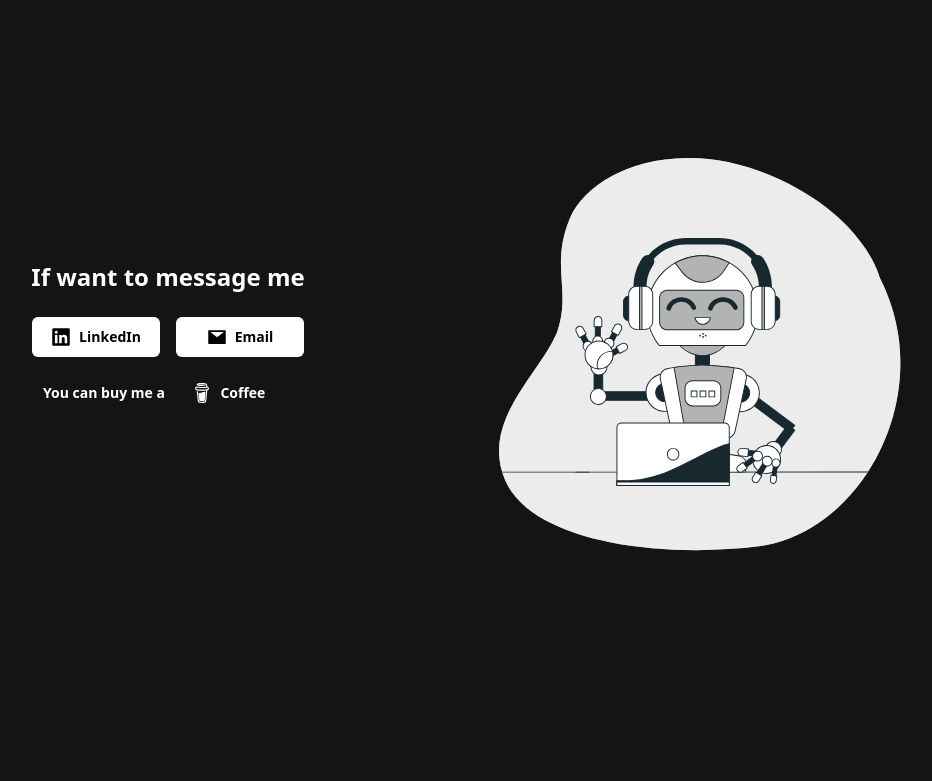
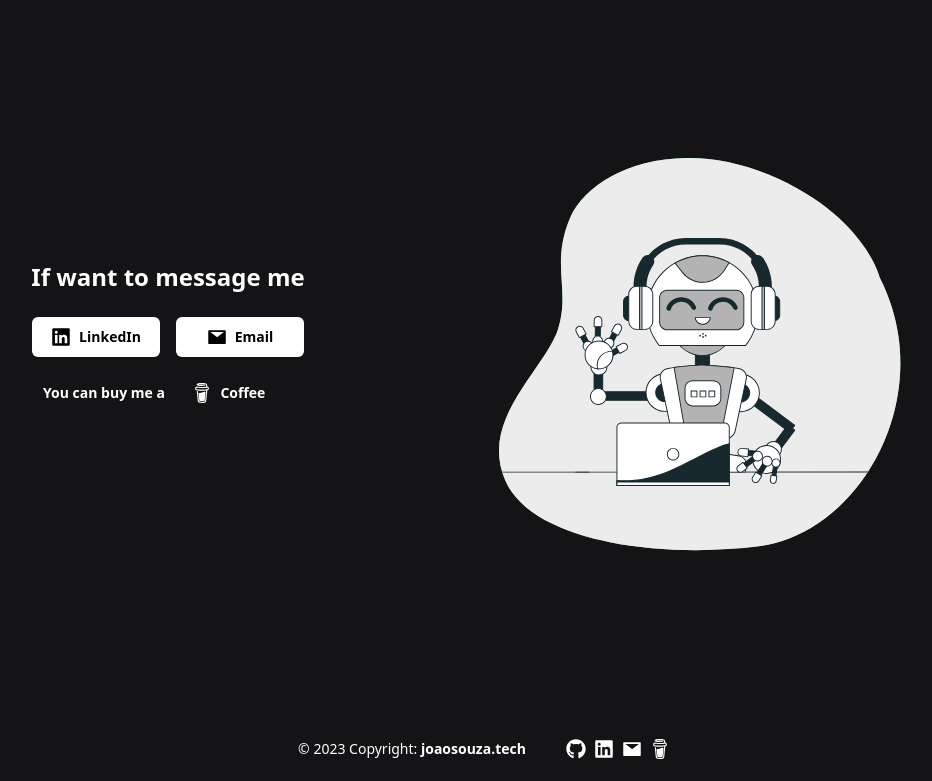
Before and after one commit to lordjoaosouza/portfolio, a Next.js app: page / in a window 1280 px wide. Shown: the part 1443-2224 px from the top of the page, without its empty margins (152-1084 px from the left). Before the commit the page ends 2000 px from the top, so only its background shows below. Built offline with nearby package versions, Linux system fonts and the light colour scheme.

Commit message:
Adding Footer

```diff
--- a/src/components/Contact.tsx
+++ b/src/components/Contact.tsx
@@ -8,7 +8,7 @@ export default function Contact() {
     <>
       <div
         id='contact'
-        className='flex flex-col text-white text-center justify-center items-center lg:flex-row mt-20 my-0 sm:my-40 mb-20 sm:mb-0'
+        className='flex flex-col text-white text-center justify-center items-center lg:flex-row mt-20 my-0 sm:my-40 mb-20 sm:mb-40'
       >
         <div className='flex flex-col w-1/2 max-w-xs sm:max-w-md items-center mb-10'>
           <h1 className='flex text-xl sm:text-2xl font-bold mb-6'>If want to message me</h1>
@@ -16,7 +16,7 @@ export default function Contact() {
             <Button
               icon={<FaLinkedin />}
               text='LinkedIn'
-              link='https://www.linkedin.com/in/lordjoaosouza/'
+              link='https://www.linkedin.com/in/lordjoaosouza'
               target='_blank'
             />
             <Button icon={<AiFillMail />} text='Email' link='mailto:contact@joaosouza.tech' />
@@ -26,7 +26,7 @@ export default function Contact() {
             <Button
               icon={<SiBuymeacoffee />}
               text='Coffee'
-              link='https://www.buymeacoffee.com/lordjoaosouza '
+              link='https://www.buymeacoffee.com/lordjoaosouza'
               target='_blank'
               where='1'
             />
--- /dev/null
+++ b/src/components/Footer.tsx
@@ -0,0 +1,32 @@
+import { FaGithub } from 'react-icons/fa'
+import { FaLinkedin } from 'react-icons/fa'
+import { AiFillMail } from 'react-icons/ai'
+import { SiBuymeacoffee } from 'react-icons/si'
+import FooterIcon from './FooterIcon'
+
+export default function Footer() {
+  return (
+    <div className='flex p-5 text-white bg-main h-16 justify-center items-center space-x-10'>
+      <p className='text-xs sm:text-sm'>
+        © 2023 Copyright:{' '}
+        <a className='font-bold' target='_blank' href='https://joaosouza.tech' rel='noreferrer'>
+          joaosouza.tech
+        </a>
+      </p>
+      <div className='flex'>
+        <FooterIcon icon={<FaGithub />} href='https://github.com/lordjoaosouza' target='_blank' />
+        <FooterIcon
+          icon={<FaLinkedin />}
+          href='https://www.linkedin.com/in/lordjoaosouza'
+          target='_blank'
+        />
+        <FooterIcon icon={<AiFillMail />} href='mailto:contact@joaosouza.tech' target='_blank' />
+        <FooterIcon
+          icon={<SiBuymeacoffee />}
+          href='https://www.buymeacoffee.com/lordjoaosouza'
+          target='_blank'
+        />
+      </div>
+    </div>
+  )
+}
--- /dev/null
+++ b/src/components/FooterIcon.tsx
@@ -0,0 +1,17 @@
+import React from 'react'
+
+interface FooterIconProps {
+  icon: React.ReactElement
+  href: string
+  target: string
+}
+
+const FooterIcon: React.FC<FooterIconProps> = ({ icon, target, href }) => {
+  return (
+    <a href={href} target={target}>
+      {React.cloneElement(icon, { className: 'w-4 h-4 sm:w-5 sm:h-5 mr-1 sm:mr-2' })}
+    </a>
+  )
+}
+
+export default FooterIcon
--- a/src/pages/index.tsx
+++ b/src/pages/index.tsx
@@ -1,10 +1,11 @@
+import Head from 'next/head'
 import Navbar from '@/components/Navbar'
 import Hero from '@/components/Hero'
 import AboutMe from '@/components/AboutMe'
 import Stacks from '@/components/Stacks'
 import Scroll from '@/components/Scroll'
 import Contact from '@/components/Contact'
-import Head from 'next/head'
+import Footer from '@/components/Footer'
 
 export default function Home() {
   return (
@@ -18,6 +19,7 @@ export default function Home() {
       <AboutMe />
       <Contact />
       <Scroll />
+      <Footer />
     </>
   )
 }
```
